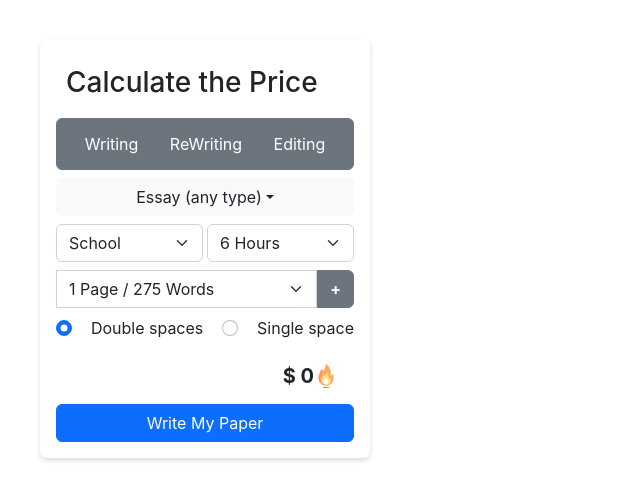
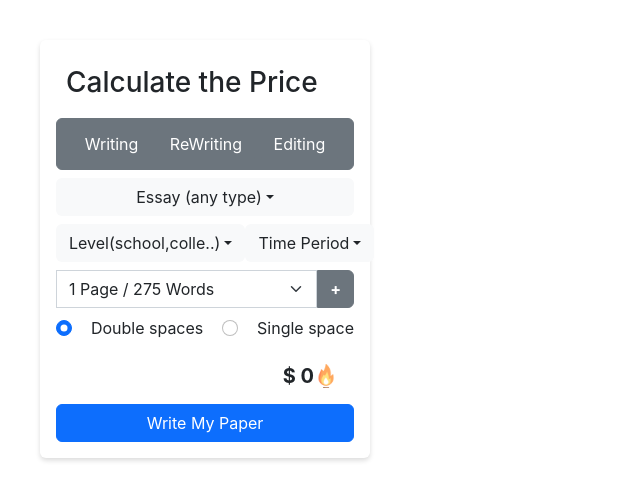
Before and after one commit to Sidkhan36/price-calculator-with-firebase, a React (Create React App) app: page / in a window 1280 px wide. Shown: the top 500 px of the page, without its empty margins (0-640 px from the left). Built offline with nearby package versions, Linux system fonts and the light colour scheme.

Commit message:
totalPrice updated

```diff
--- a/src/components/CatandTime.jsx
+++ b/src/components/CatandTime.jsx
@@ -3,14 +3,18 @@ import DispatchContext from "../DispatchContext";
 import OurContext from "../OurContext";
 
 const CatandTime = () => {
-  const { data } = useContext(OurContext);
+  const { data, state } = useContext(OurContext);
   const dispatch = useContext(DispatchContext);
 
   return (
     <div className="categandtime d-flex justify-content-between my-2">
-      <select className="form-select me-1">
-        {data.almaMater.map((level) => (
-          <option
+      <div className="dropdown ">
+  <button className="btn bg-light dropdown-toggle" type="button" data-bs-toggle="dropdown" aria-expanded="false">
+    {state.almaMater.level === ''? 'Level(school,colle..)': state.almaMater.level}
+  </button>
+  <ul className="dropdown-menu">
+  {data.almaMater.map((level) => (
+          <div className=" dropdown-item "
             onClick={() =>
               dispatch({
                 type: "LEVEL",
@@ -20,12 +24,18 @@ const CatandTime = () => {
             key={level.level}
           >
             {level.level}
-          </option>
+          </div>
         ))}
-      </select>
-      <select className="form-select">
-        {data.timePeriod.map((timetoTake) => (
-          <option
+  </ul>
+</div>
+
+      <div className="dropdown">
+  <button className="btn bg-light dropdown-toggle" type="button" data-bs-toggle="dropdown" aria-expanded="false">
+  {state.time.duration === ''? 'Time Period': state.time.duration}
+  </button>
+  <ul className="dropdown-menu">
+  {data.timePeriod.map((timetoTake) => (
+          <div className=" dropdown-item "
             onClick={() =>
               dispatch({
                 type: "TIME",
@@ -38,9 +48,12 @@ const CatandTime = () => {
             key={timetoTake.duration}
           >
             {timetoTake.duration}
-          </option>
+          </div>
         ))}
-      </select>
+
+  </ul>
+</div>
+
     </div>
   );
 };
--- a/src/components/Form.js
+++ b/src/components/Form.js
@@ -1,4 +1,4 @@
-import React, { useContext } from "react";
+import React, { useContext, useEffect } from "react";
 import Tabs from "./Tabs";
 import Select from "./Select";
 import "./form.css";
@@ -10,19 +10,26 @@ import DispatchContext from "../DispatchContext";
 const Form = () => {
   const { state } = useContext(OurContext);
   const dispatch = useContext(DispatchContext);
-  console.log(state.singleSpace, state.doubleSpace);
+  // console.log(state.singleSpace, state.doubleSpace);
   let totalPrice =
   state.tab.tabPrice +
   state.gigWork.gigTypePrice +
   state.almaMater.levelPrice +
-  state.time.durationPrice;
+  state.time.durationPrice
   // console.log(state.gigWork)
   function submitHandler(e) {
     e.preventDefault();
   }
+  function dispatchtotal(totalPrice){
+    dispatch({type:'TOTAL', value:totalPrice})
+
+  }
+  useEffect(() => {
+    dispatchtotal(totalPrice)
+  }, [totalPrice])
+
 
   console.log(state.page, state.words);
-  console.log(state.totalPrice);
   return (
     <div className="form rounded-2 p-3">
       <h3 style={{ textAlign: "start", padding: "10px" }}>
--- a/src/components/Select.jsx
+++ b/src/components/Select.jsx
@@ -15,7 +15,7 @@ const Select = () => {
   </button>
   <ul className="dropdown-menu   ">
   {data.gigType.map((gigtypename) => (
-          <div className=" dropdown-item  "
+          <div className=" dropdown-item droplist "
             onClick={() =>
               dispatch({
                 type: "SELECT",
@@ -31,33 +31,10 @@ const Select = () => {
             {gigtypename.gigTypeName}
           </div>
         ))}
-    {/* <li><a class="dropdown-item" href="#">Action</a></li>
-    <li><a class="dropdown-item" href="#">Another action</a></li>
-    <li><a class="dropdown-item" href="#">Something else here</a></li> */}
   </ul>
 </div>
 
-      {/* <select
-        className="form-select my-2"
-      >
-        {data.gigType.map((gigtypename) => (
-          <option
-            onClick={() =>
-              dispatch({
-                type: "SELECT",
-                value: {
-                  id: gigtypename.id,
-                  gigTypeName: gigtypename.gigTypeName,
-                  gigTypePrice: gigtypename.gigTypePrice,
-                },
-              })
-            }
-            key={gigtypename.id}
-          >
-            {gigtypename.gigTypeName}
-          </option>
-        ))}
-      </select> */}
+
     </div>
   );
 };
--- a/src/components/form.css
+++ b/src/components/form.css
@@ -25,3 +25,6 @@ h4{
     border: none;
 
 }
+.droplist{
+    width: 290px;
+}
--- a/src/reducer.js
+++ b/src/reducer.js
@@ -17,13 +17,13 @@ export function dispatcher(state, action) {
       return {
         ...state,
         tab: action.value,
-        totalPrice: state.tab.tabPrice
+        // totalPrice: state.tab.tabPrice
       };
       case "SELECT":
         return {
           ...state,
           gigWork: action.value,
-          totalPrice:state.gigWork.gigTypePrice
+          // totalPrice:state.gigWork.gigTypePrice
         };
         case "LEVEL":
           return {
@@ -67,5 +67,10 @@ export function dispatcher(state, action) {
         page: action.value,
         words: action.value,
       };
+    case "TOTAL":
+      return {
+        ...state,
+        totalPrice: action.value,
+      };
   }
 }
```
